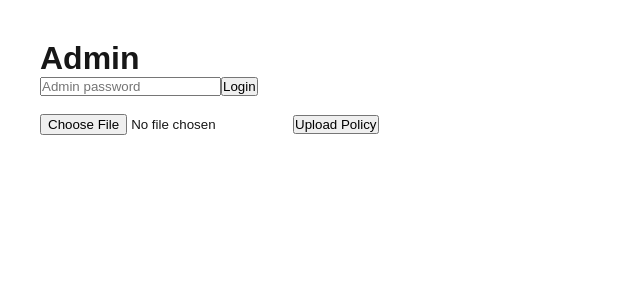
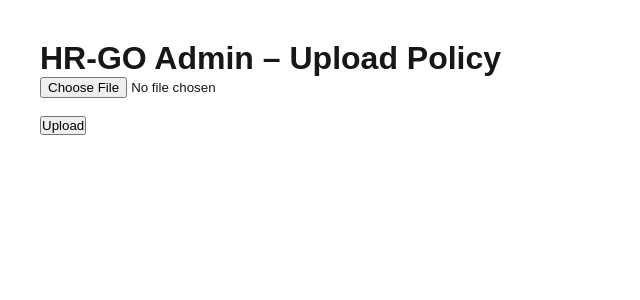
Before and after one commit to JohnCasey-hub/hr-go, a Next.js app: page /admin in a window 1280 px wide. Shown: the top 300 px of the page, without its empty margins (0-640 px from the left). Built offline with nearby package versions, Linux system fonts and the light colour scheme.

Commit message:
Clean admin + upload handlers

```diff
--- a/pages/admin.js
+++ b/pages/admin.js
@@ -1,61 +1,50 @@
 import { useState } from "react";
 
 export default function Admin() {
-  const [password, setPassword] = useState("");
   const [file, setFile] = useState(null);
   const [message, setMessage] = useState("");
 
-  async function login(e) {
+  async function handleUpload(e) {
     e.preventDefault();
 
-    const res = await fetch("/api/admin-login", {
-      method: "POST",
-      headers: { "Content-Type": "application/json" },
-      credentials: "include",
-      body: JSON.stringify({ password }),
-    });
-
-    const data = await res.json();
-    setMessage(data.message);
-  }
-
-  async function upload(e) {
-    e.preventDefault();
+    if (!file) {
+      setMessage("Please select a file.");
+      return;
+    }
 
     const formData = new FormData();
     formData.append("file", file);
 
-    const res = await fetch("/api/upload", {
-      method: "POST",
-      credentials: "include",
-      body: formData,
-    });
+    // Send the admin password (must match .env.local)
+    formData.append("password", "hrgo-admin-123");
 
-    const data = await res.json();
-    setMessage(data.message);
+    try {
+      const res = await fetch("/api/upload", {
+        method: "POST",
+        body: formData,
+        credentials: "include", // ensures cookies are sent
+      });
+
+      const data = await res.json();
+      setMessage(data.message);
+    } catch (err) {
+      setMessage("Upload failed. Check console for details.");
+      console.error(err);
+    }
   }
 
   return (
     <div style={{ padding: 40 }}>
-      <h1>Admin</h1>
+      <h1>HR-GO Admin – Upload Policy</h1>
 
-      <form onSubmit={login}>
-        <input
-          type="password"
-          placeholder="Admin password"
-          onChange={(e) => setPassword(e.target.value)}
-        />
-        <button type="submit">Login</button>
-      </form>
-
-      <br />
-
-      <form onSubmit={upload}>
+      <form onSubmit={handleUpload}>
         <input
           type="file"
+          accept=".txt"
           onChange={(e) => setFile(e.target.files[0])}
         />
-        <button type="submit">Upload Policy</button>
+        <br /><br />
+        <button type="submit">Upload</button>
       </form>
 
       <p>{message}</p>
```
Also changed, not shown: pages/api/upload.js (+15 -20 lines).
